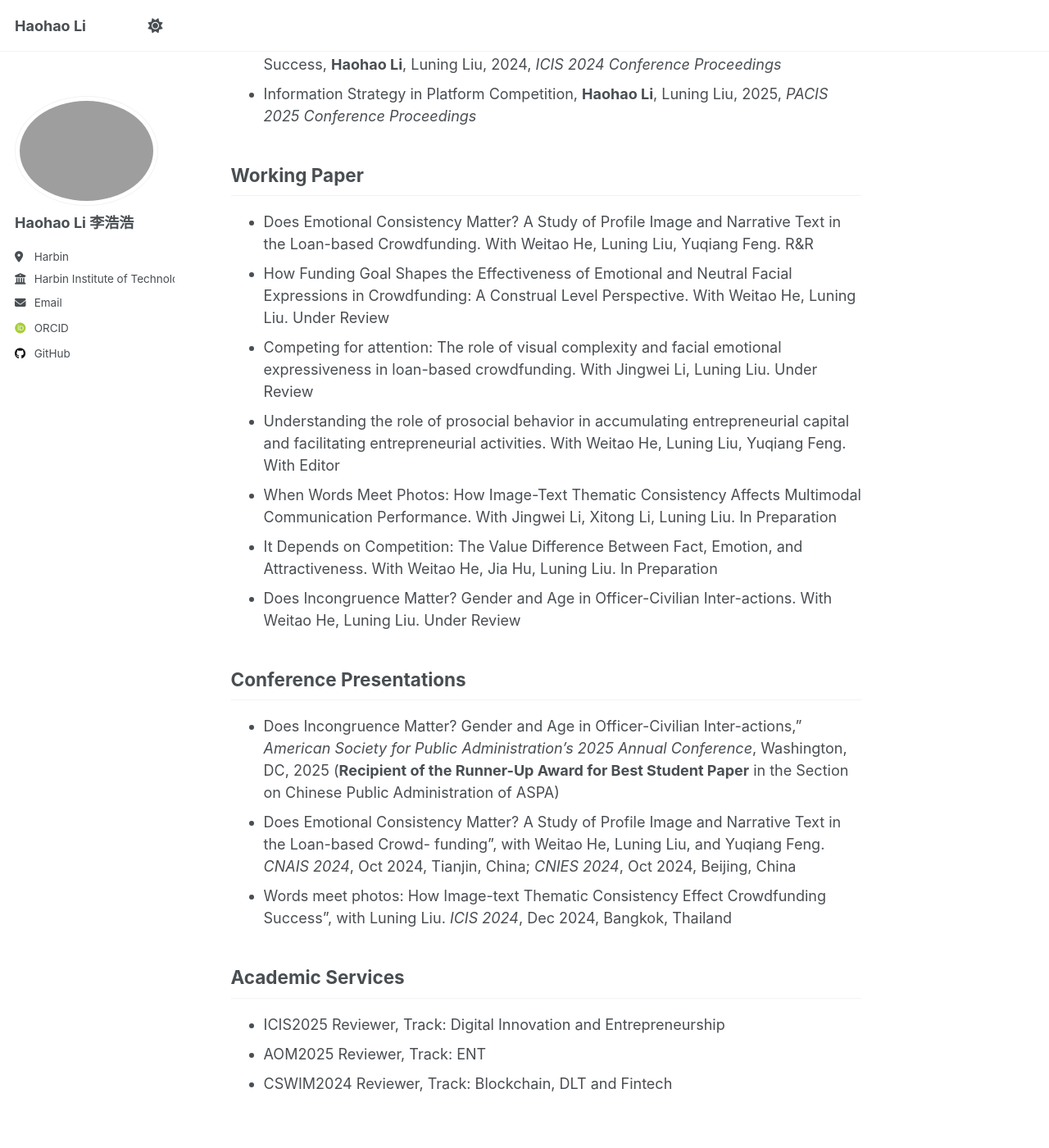
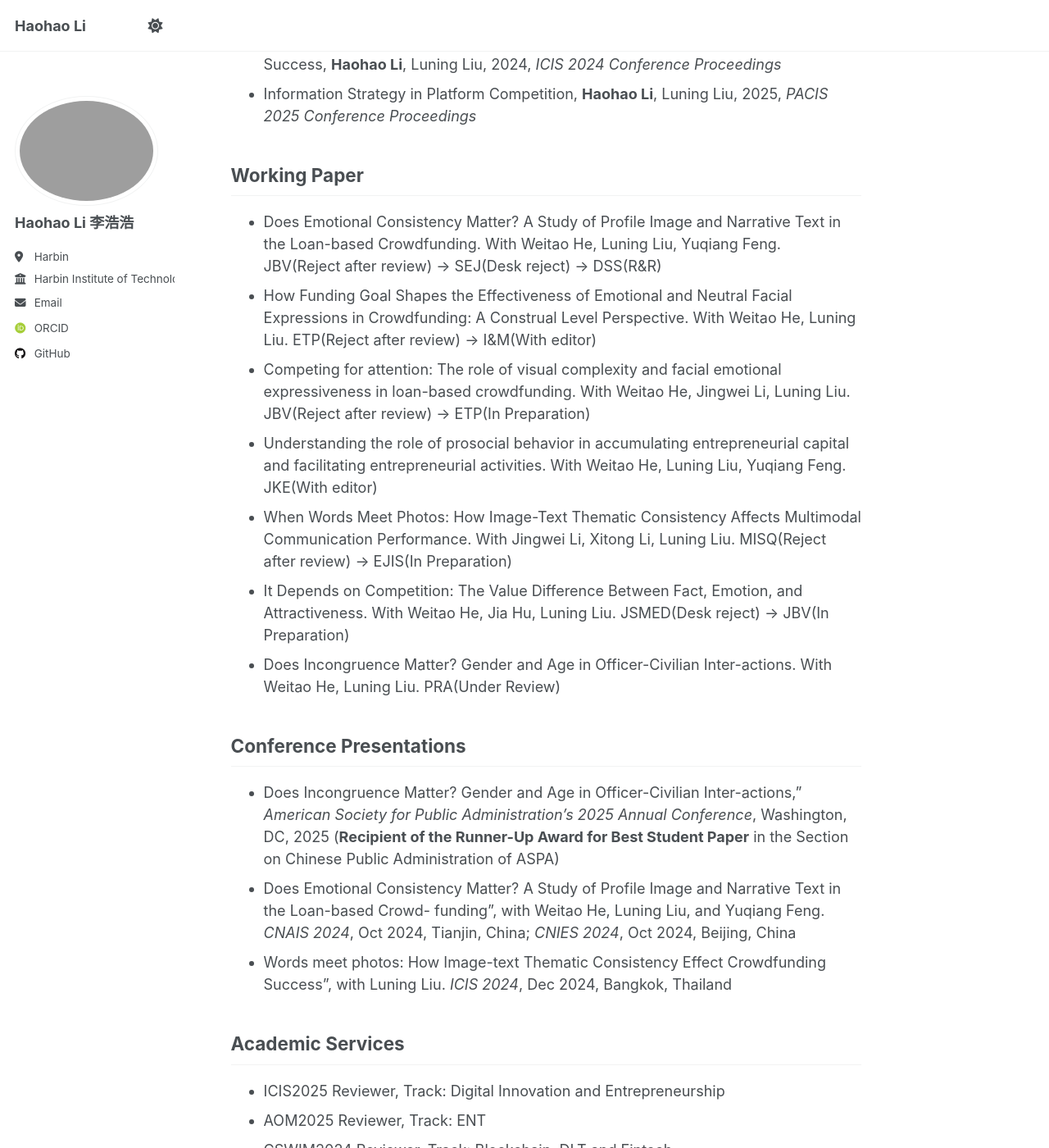
Before and after one commit to Harold9568/Harold9568.github.io, a Jekyll site: the page built from _pages/about.md, in a window 1280 px wide and 1400 px high, scrolled down 1149 px. Shown: the whole window at 82% size. Built offline with Jekyll 4.4.1, drawn with Linux system fonts in a browser that asks for light colours; some web fonts are replaced; some of the changed text lies outside the part shown.

Commit message:
Update about.md

```diff
--- a/_pages/about.md
+++ b/_pages/about.md
@@ -43,13 +43,20 @@ Publications
 
 Working Paper
 ------
-- Does Emotional Consistency Matter?  A Study of Profile Image and Narrative Text in the Loan-based Crowdfunding. With Weitao He, Luning Liu, Yuqiang Feng. R&R
-- How Funding Goal Shapes the Effectiveness of Emotional and Neutral Facial Expressions in Crowdfunding: A Construal Level Perspective. With Weitao He, Luning Liu. Under Review
-- Competing for attention: The role of visual complexity and facial emotional expressiveness in loan-based crowdfunding. With Jingwei Li, Luning Liu. Under Review
-- Understanding the role of prosocial behavior in accumulating entrepreneurial capital and facilitating entrepreneurial activities. With Weitao He, Luning Liu, Yuqiang Feng. With Editor
-- When Words Meet Photos: How Image-Text Thematic Consistency Affects Multimodal Communication Performance. With Jingwei Li, Xitong Li, Luning Liu. In Preparation
-- It Depends on Competition: The Value Difference Between Fact, Emotion, and Attractiveness. With Weitao He, Jia Hu, Luning Liu. In Preparation
-- Does Incongruence Matter? Gender and Age in Officer-Civilian Inter-actions. With Weitao He, Luning Liu. Under Review
+- Does Emotional Consistency Matter?  A Study of Profile Image and Narrative Text in the Loan-based Crowdfunding. With Weitao He, Luning Liu, Yuqiang Feng.
+  JBV(Reject after review) -> SEJ(Desk reject) -> DSS(R&R)
+- How Funding Goal Shapes the Effectiveness of Emotional and Neutral Facial Expressions in Crowdfunding: A Construal Level Perspective. With Weitao He, Luning Liu.
+  ETP(Reject after review) -> I&M(With editor)
+- Competing for attention: The role of visual complexity and facial emotional expressiveness in loan-based crowdfunding. With Weitao He, Jingwei Li, Luning Liu.
+  JBV(Reject after review) -> ETP(In Preparation)
+- Understanding the role of prosocial behavior in accumulating entrepreneurial capital and facilitating entrepreneurial activities. With Weitao He, Luning Liu, Yuqiang Feng.
+  JKE(With editor)
+- When Words Meet Photos: How Image-Text Thematic Consistency Affects Multimodal Communication Performance. With Jingwei Li, Xitong Li, Luning Liu.
+  MISQ(Reject after review) -> EJIS(In Preparation)
+- It Depends on Competition: The Value Difference Between Fact, Emotion, and Attractiveness. With Weitao He, Jia Hu, Luning Liu.
+  JSMED(Desk reject) -> JBV(In Preparation)
+- Does Incongruence Matter? Gender and Age in Officer-Civilian Inter-actions. With Weitao He, Luning Liu.
+  PRA(Under Review)
 
 Conference Presentations
 ------
```
Also changed, not shown: other parts of _pages/about.md (+1 -1 lines).
